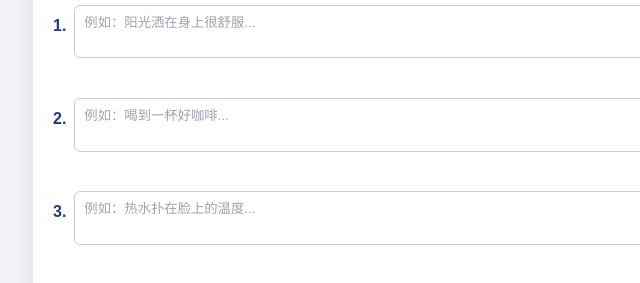
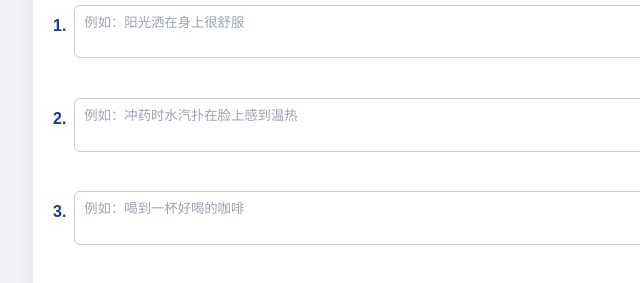
Before and after one commit to dubianmasuo/MoodControlLog, a plain HTML site: page index.html in a window 1280 px wide. Shown: the part 1822-2105 px from the top of the page, 168-808 px from the left. Drawn offline with Linux system fonts and the light colour scheme.

Commit message:
Add files via upload

```diff
--- a/index.html
+++ b/index.html
@@ -289,21 +289,21 @@
         <div class="inline-row">
           <span class="inline-label">1.</span>
           <div style="flex:1; position:relative;">
-            <textarea name="happy1" rows="2" placeholder="例如：阳光洒在身上很舒服..." aria-label="最开心的事1"></textarea>
+            <textarea name="happy1" rows="2" placeholder="例如：阳光洒在身上很舒服" aria-label="最开心的事1"></textarea>
             <div class="char-count" style="font-size:0.85em; color:#6b7280; margin-top:2px; text-align:right;" data-target="happy1">0 行</div>
           </div>
         </div>
         <div class="inline-row">
           <span class="inline-label">2.</span>
           <div style="flex:1; position:relative;">
-            <textarea name="happy2" rows="2" placeholder="例如：喝到一杯好咖啡..." aria-label="最开心的事2"></textarea>
+            <textarea name="happy2" rows="2" placeholder="例如：冲药时水汽扑在脸上感到温热" aria-label="最开心的事2"></textarea>
             <div class="char-count" style="font-size:0.85em; color:#6b7280; margin-top:2px; text-align:right;" data-target="happy2">0 行</div>
           </div>
         </div>
         <div class="inline-row">
           <span class="inline-label">3.</span>
           <div style="flex:1; position:relative;">
-            <textarea name="happy3" rows="2" placeholder="例如：热水扑在脸上的温度..." aria-label="最开心的事3"></textarea>
+            <textarea name="happy3" rows="2" placeholder="例如：喝到一杯好喝的咖啡" aria-label="最开心的事3"></textarea>
             <div class="char-count" style="font-size:0.85em; color:#6b7280; margin-top:2px; text-align:right;" data-target="happy3">0 行</div>
           </div>
         </div>
```
